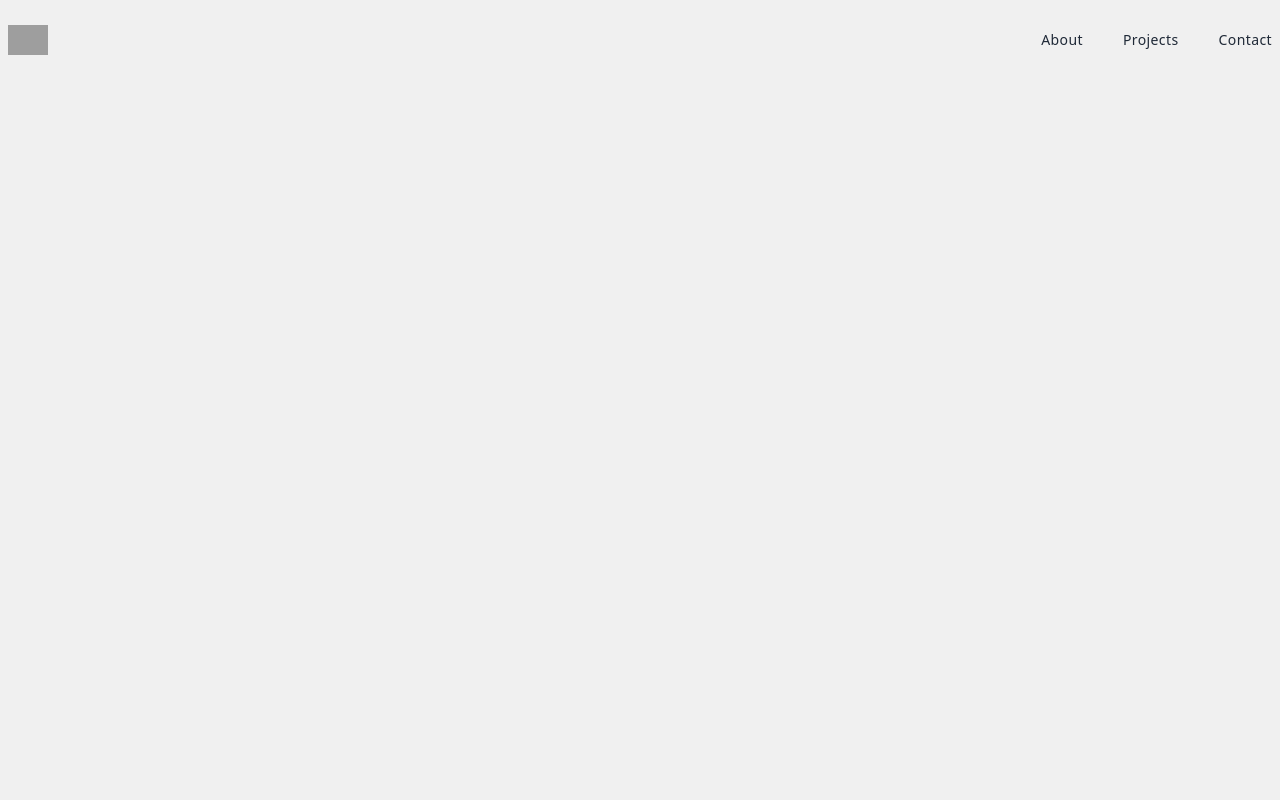
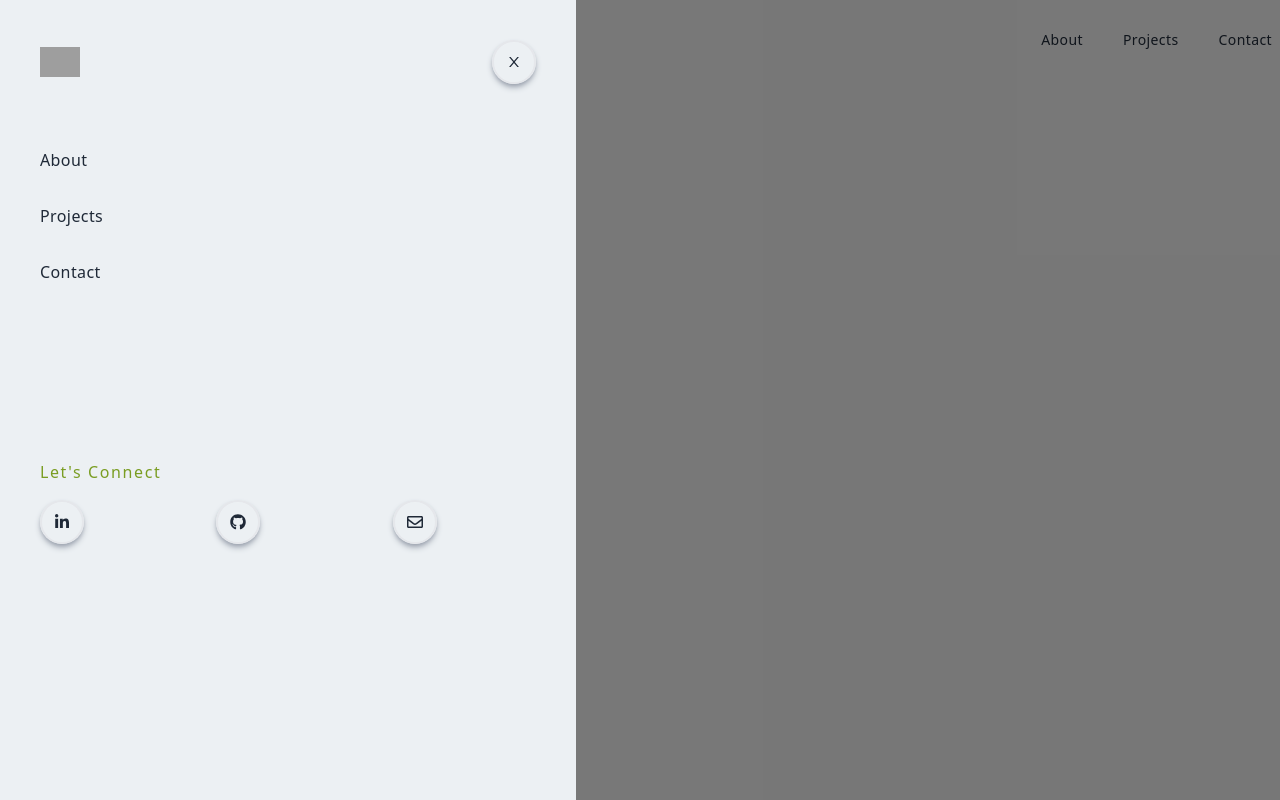
Before and after one commit to shirley-park/portfolio, a Next.js app: page / in a window 1280 px wide. Built offline with nearby package versions, Linux system fonts and the light colour scheme; grey boxes are pictures that could not be loaded.

Commit message:
navbar menu overlay

```diff
--- a/components/Navbar.tsx
+++ b/components/Navbar.tsx
@@ -1,6 +1,8 @@
 import React from 'react'
 import Image from 'next/image'
 import Link from 'next/link'
+import { AiOutlineMenu, AiOutlineClose } from 'react-icons/ai'
+import { FaLinkedinIn, FaGithub, FaRegEnvelope } from 'react-icons/fa'
 
 function Navbar() {
   return (
@@ -24,7 +26,56 @@ function Navbar() {
               <li className="ml-10 text-sm hover:bg-[#e0e0e0]">Contact</li>
             </Link>
           </ul>
-          {/* <div></div> */}
+          <div className="md:hidden">
+            <AiOutlineMenu size={25} />
+          </div>
+        </div>
+      </div>
+
+      <div className="fixed left-0 top-0 w-full h-screen bg-black/50">
+        <div className="fixed left-0 top-0 w-[75%] sm:w-[60%] md:w-[45%] h-screen bg-[#ecf0f3] p-10 ease-in duration-500">
+          <div className="flex w-full items-center justify-between">
+            <Image
+              src="/../public/assets/homeicon.png"
+              alt="/"
+              width="40"
+              height="50"
+            />
+            <div className="border-2 rounded-full shadow-md shadow-gray-400 p-3 cursor-pointer">
+              <AiOutlineClose />
+            </div>
+          </div>
+
+          <div className="py-12 flex flex-col">
+            <ul>
+              <Link href="/">
+                <li className="py-4 text-md">About</li>
+              </Link>
+              <Link href="/">
+                <li className="py-4 text-md">Projects</li>
+              </Link>
+              <Link href="/">
+                <li className="py-4 text-md">Contact</li>
+              </Link>
+            </ul>
+
+            <div className="pt-40">
+              <p className="tracking-widest text-[#7a9d22]">
+                Let&apos;s Connect
+              </p>
+              <div className="flex items-center justify-between my-4 w-full sm:w-[80%]">
+                <div className="border-2 rounded-full shadow-md shadow-gray-400 p-3 cursor-pointer">
+                  <FaLinkedinIn />
+                </div>
+                <div className="border-2 rounded-full shadow-md shadow-gray-400 p-3 cursor-pointer">
+                  <FaGithub />
+                </div>
+                <div className="border-2 rounded-full shadow-md shadow-gray-400 p-3 cursor-pointer">
+                  <FaRegEnvelope />
+                </div>
+              </div>
+            </div>
+          </div>
         </div>
       </div>
     </div>
```
